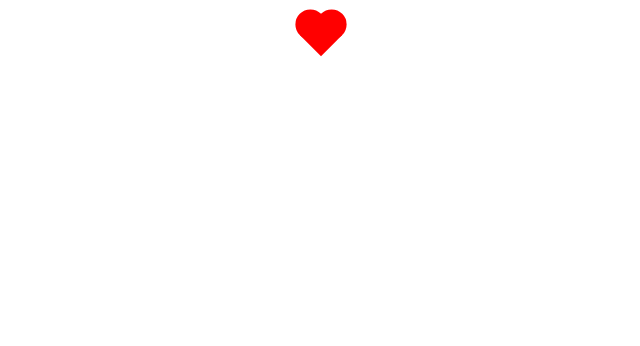
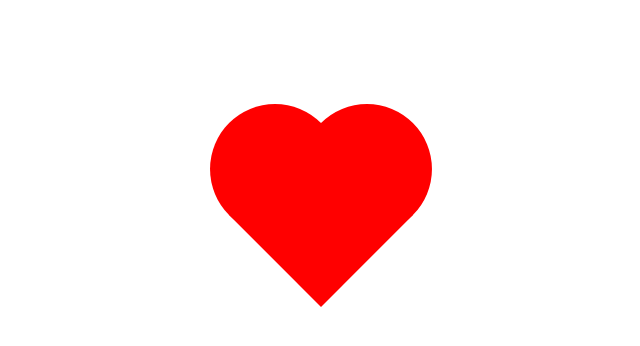
Before and after one commit to Bshar-Bkaya/Creat-heart, a plain HTML site: page index.html in a window 1280 px wide. Shown: the whole page, without its empty margins (319-959 px from the left). Drawn offline with Linux system fonts and the light colour scheme.

Commit message:
bigger heart

```diff
--- a/style.css
+++ b/style.css
@@ -1,12 +1,11 @@
 /* Creat the square  */
 .heart {
   background-color  : red;
-  height            : 30px;
-  margin            : 20px auto;
+  height            : 130px;
+  margin            : 150px auto;
   position          : relative;
-  top               : 0;
   transform         : rotate(-45deg);
-  width             : 30px;
+  width             : 130px;
 }
 
 /* Creat tow circle */
@@ -15,17 +14,17 @@
   content           : "";
   background-color  : red;
   border-radius     : 50%;
-  height            : 30px;
+  height            : 130px;
   position          : absolute;
-  width             : 30px;
+  width             : 130px;
 }
 
 .heart:before {
-  top   : -15px;
+  top   : -65px;
   left  : 0;
 }
 
 .heart:after {
-  left  : 15px;
+  left  : 65px;
   top   : 0;
 }
```
